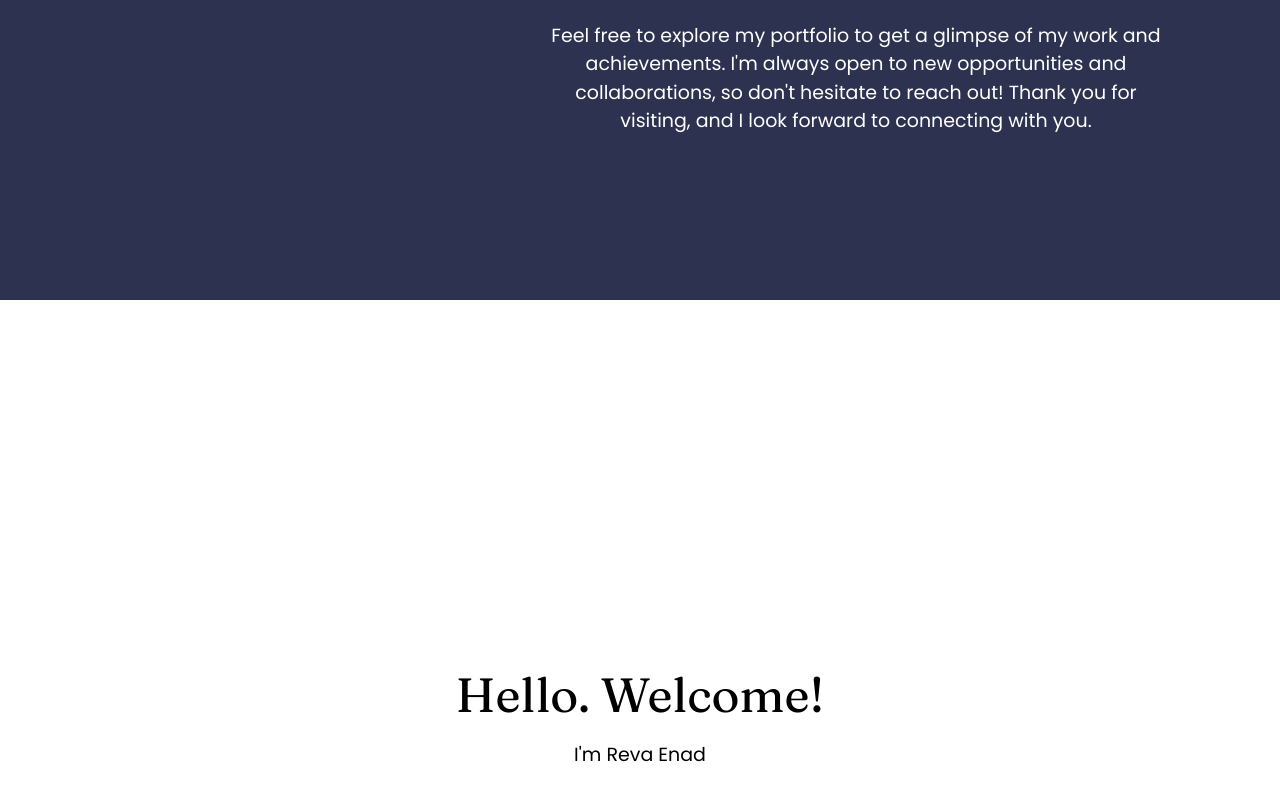
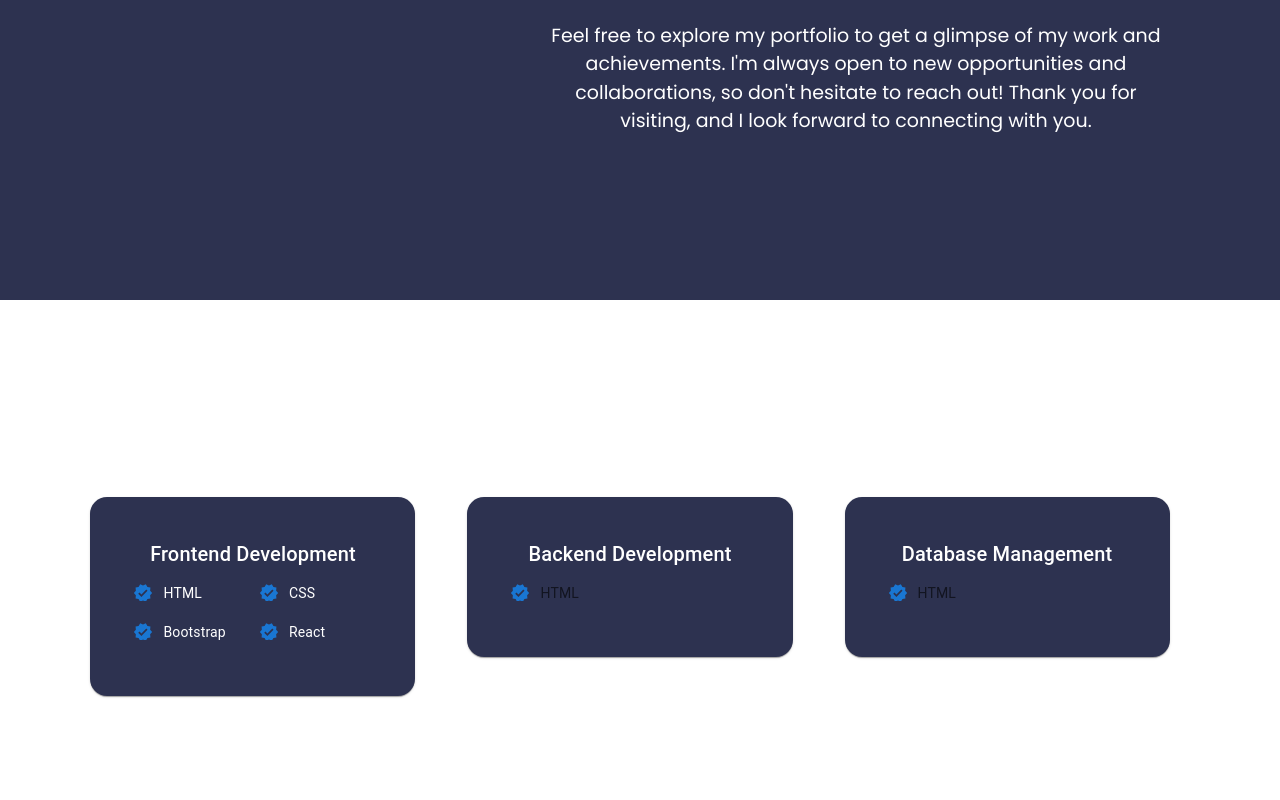
Before and after one commit to RevaEnad/my-portfolio, a React (Vite) app: page / in a window 1280 px wide. Shown: the part 1300-2100 px from the top of the page. Built offline with nearby package versions, Linux system fonts and the light colour scheme; a web font is replaced by a local one.

Commit message:
skills added

```diff
--- a/src/components/Skill/Skill.tsx
+++ b/src/components/Skill/Skill.tsx
@@ -1,27 +1,117 @@
-import './skill.css'
+import React from 'react';
+import { Card, CardContent, Typography, Grid, Icon } from '@mui/material';
+import { Verified } from '@mui/icons-material';
+import './skill.css';
 
 function Skill() {
   return (
-
     <div>
       <section id='skill'>
         <div className="skill-container">
           <div className="skill-content">
-          <h3 className="skill-heading fraunces">Hello. Welcome!</h3>
-          <p className="skill-subheading poppins-regular"> I'm Reva Enad</p>
-          <div className="button-container">
-            <div className="resume-container">
-
+            <h4 className="skill-heading fraunces">What Skills I Have</h4>
+            <Grid container spacing={4}>
+              <Grid item xs={4}>
+                <Card className='resume-container'>
+                  <CardContent>
+                    <Typography gutterBottom variant='h6' component='h2'>
+                      Frontend Development
+                    </Typography>
+                    <Grid container spacing={1} alignItems="center" justifyContent="space-between">
+                      {/* First Group */}
+                      <Grid container item spacing={1} xs={6} alignItems="center">
+                        <Grid item>
+                          <Icon color="primary">
+                            <Verified fontSize="small" />
+                          </Icon>
+                        </Grid>
+                        <Grid item>
+                          <Typography variant="body2" color="white">HTML</Typography>
+                        </Grid>
+                      </Grid>
+                      {/* Second Group */}
+                      <Grid container item spacing={1} xs={6} alignItems="center">
+                        <Grid item>
+                          <Icon color="primary">
+                            <Verified fontSize="small" />
+                          </Icon>
+                        </Grid>
+                        <Grid item>
+                          <Typography variant="body2" color="white">CSS</Typography>
+                        </Grid>
+                      </Grid>
+                      {/* 3rd Group */}
+                      <Grid container item spacing={1} xs={6} alignItems="center">
+                        <Grid item>
+                          <Icon color="primary">
+                            <Verified fontSize="small" />
+                          </Icon>
+                        </Grid>
+                        <Grid item>
+                          <Typography variant="body2" color="white">Bootstrap</Typography>
+                        </Grid>
+                      </Grid>
+                      {/* 4th Group */}
+                      <Grid container item spacing={1} xs={6} alignItems="center">
+                        <Grid item>
+                          <Icon color="primary">
+                            <Verified fontSize="small" />
+                          </Icon>
+                        </Grid>
+                        <Grid item>
+                          <Typography variant="body2" color="white">React</Typography>
+                        </Grid>
+                      </Grid>
+                    </Grid>
+                  </CardContent>
+                </Card>
+              </Grid>
+              <Grid item xs={4}>
+                <Card className='resume-container' >
+                  <CardContent>
+                    <Typography gutterBottom variant='h6' component='h2'>
+                      Backend Development
+                    </Typography>
+                    <Grid container spacing={1} alignItems="center">
+                      <Grid item>
+                        <Icon color="primary">
+                          <Verified fontSize="small" />
+                        </Icon>
+                      </Grid>
+                      <Grid item>
+                        <Typography variant="body2" color="textSecondary">HTML</Typography>
+                      </Grid>
+                    </Grid>
+                  </CardContent>
+                </Card>
+              </Grid>
+              <Grid item xs={4}>
+                <Card className='resume-container'>
+                  <CardContent>
+                    <Typography gutterBottom variant='h6' component='h2'>
+                      Database Management
+                    </Typography>
+                    <Grid container spacing={1} alignItems="center">
+                      <Grid item>
+                        <Icon color="primary">
+                          <Verified fontSize="small" />
+                        </Icon>
+                      </Grid>
+                      <Grid item>
+                        <Typography variant="body2" color="textSecondary">HTML</Typography>
+                      </Grid>
+                    </Grid>
+                  </CardContent>
+                </Card>
+              </Grid>
+            </Grid>
           </div>
           <div className="contact-button-container">
-
-            </div>
-          </div>
           </div>
         </div>
       </section>
     </div>
-  )
+  );
 }
 
-export default Skill
+export default Skill;
--- a/src/components/Skill/skill.css
+++ b/src/components/Skill/skill.css
@@ -1,16 +1,17 @@
 .skill-container {
-    width: 100vw; /* Set width to 100% of the viewport width */
+    width: 100vw;
     height: 100vh;
     display: flex;
     justify-content: center;
-    align-items: center;
+    /* align-items: center; */
+
     position: relative;
-    background-color: white;
   }
 
   .skill-content {
     text-align: center;
-    color: black;
+    color: white;
+    margin-top: 4%;
   }
 
   .skill-heading {
@@ -30,7 +31,15 @@
     margin-top: 20px;
   }
 
-  .resume-container,
-  .contact-button-container {
-    margin: 0 10px; /* Adjust spacing between the buttons */
-  }
+
+.skill-container .resume-container {
+    margin: 0 10px;
+    background-color: #2D3250;
+    color: white;
+    border-radius: 17px;
+    padding: 25px;
+}
+.skill-container .resume-container:hover{
+    background-color: transparent;
+    color: white;
+}
```
Also changed, not shown: src/components/Work/Work.tsx (added). Lines whose indentation alone changed are shown as unchanged.
